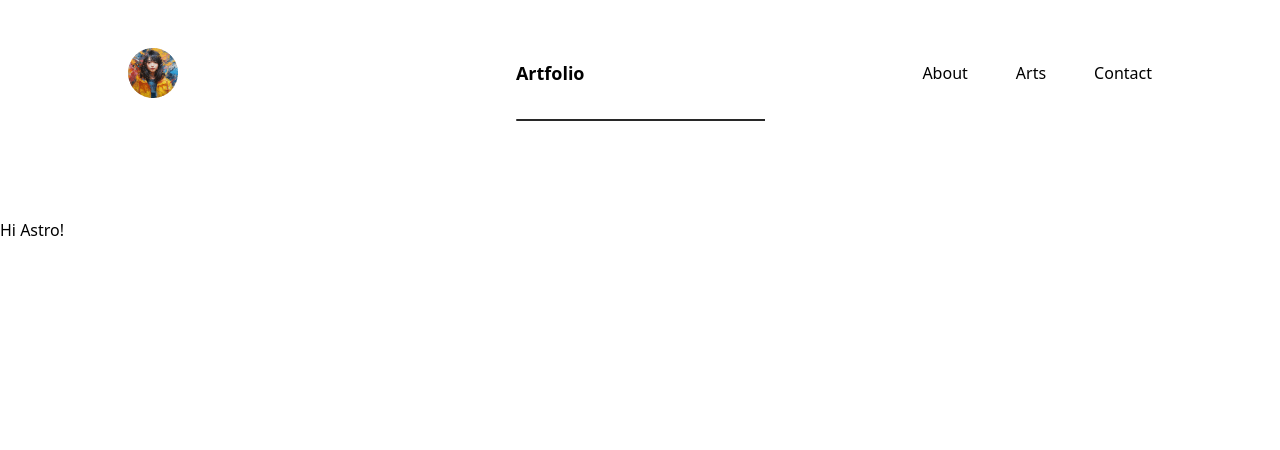
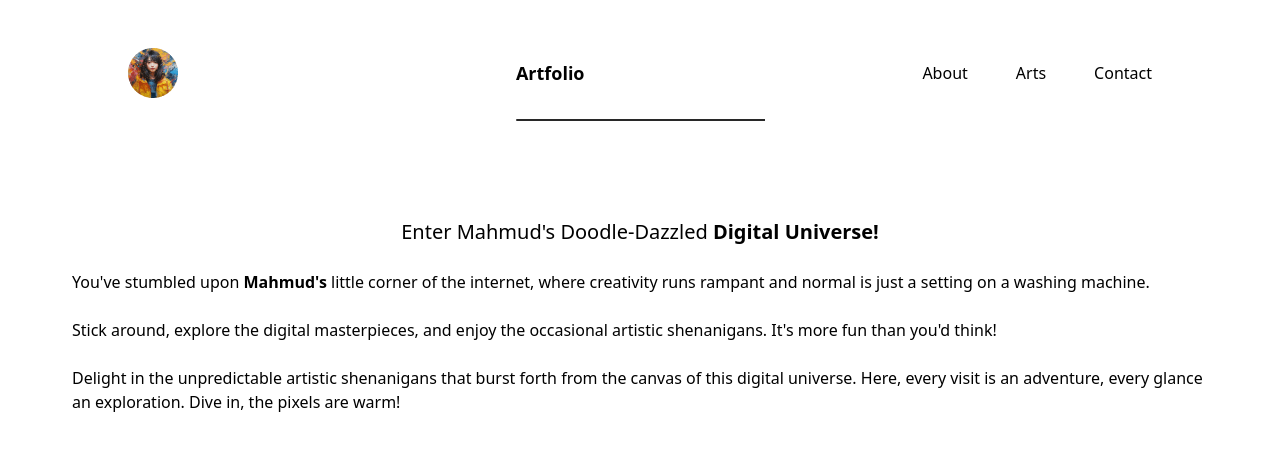
Before and after one commit to Mahmud-Alam/astro-artfolio-website, an Astro site: page / in a window 1280 px wide. Built offline with nearby package versions, Linux system fonts and the light colour scheme; Astro itself is replaced by a stand-in of ours.

Commit message:
create Intro.astro file

```diff
--- /dev/null
+++ b/src/components/Intro.astro
@@ -0,0 +1,22 @@
+<div class="relative mx-12 flex flex-col items-center justify-center">
+  <h1 class="text-xl">
+    Enter Mahmud's Doodle-Dazzled <span id="scribble" class="font-bold"
+      >Digital Universe!</span
+    >
+  </h1>
+  <div class="relative">
+    <p id="anim-p" class="p-6 text-main">
+      You've stumbled upon <span class="font-bold text-primary">Mahmud's</span> little
+      corner of the internet, where creativity runs rampant and normal is just a
+      setting on a washing machine.<br />
+      <br />
+      Stick around, explore the digital masterpieces, and enjoy the occasional artistic
+      shenanigans. It's more fun than you'd think!
+      <br />
+      <br />
+      Delight in the unpredictable artistic shenanigans that burst forth from the
+      canvas of this digital universe. Here, every visit is an adventure, every glance
+      an exploration. Dive in, the pixels are warm!
+    </p>
+  </div>
+</div>
--- a/src/pages/index.astro
+++ b/src/pages/index.astro
@@ -1,7 +1,8 @@
 ---
 import Layout from "../layouts/Layout.astro";
+import Intro from "../components/Intro.astro";
 ---
 
 <Layout title="Digital Artist">
-  <h1>Hi Astro!</h1>
+  <Intro/>
 </Layout>
```
